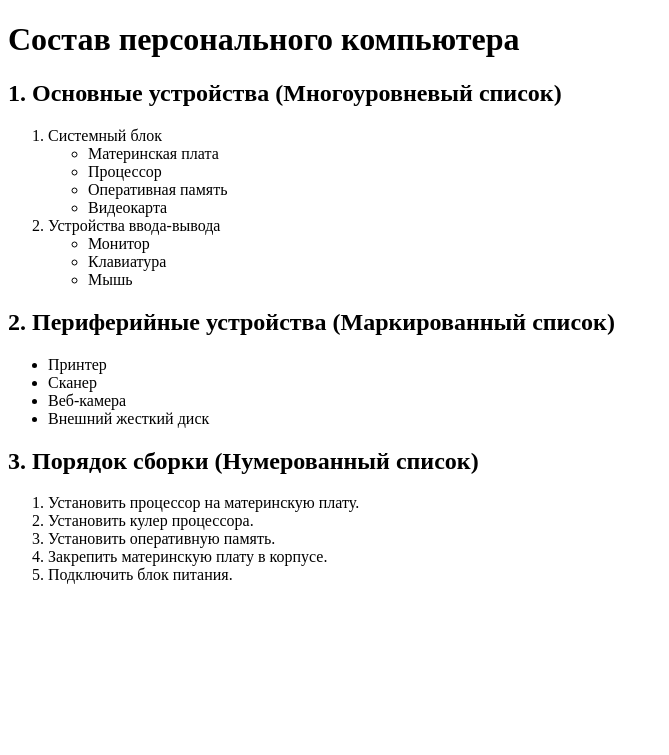
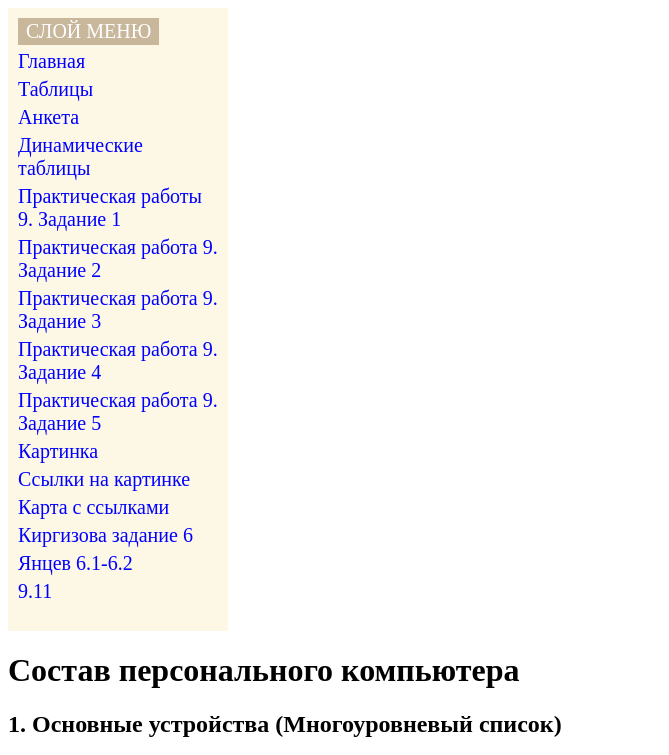
Before and after one commit to flupiy/Webraz, a plain HTML site: page Список.html in a window 1280 px wide. Shown: the top 755 px of the page, without its empty margins (0-669 px from the left). Drawn offline with Linux system fonts and the light colour scheme.

Commit message:
Update Список.html

```diff
--- a/Список.html
+++ b/Список.html
@@ -6,6 +6,26 @@
     <title>Состав персонального компьютера</title>
     <!-- Подключаем внешний CSS-файл -->
     <link rel="stylesheet" href="style.css">
+    <div class="menu-container">
+        <div class="menu-title">СЛОЙ МЕНЮ</div>
+        <br>
+        <a href="index.html" class="menu-link">Главная</a>
+        <a href="tablicy.html" class="menu-link">Таблицы</a>
+        <a href="anketa.html" class="menu-link">Анкета</a>
+      <a href="zadanie_5.html" class="menu-link">Динамические таблицы</a>
+      <a href="Ex4.html" class="menu-link">Практическая работы 9. Задание 1</a>
+      <a href="Ex5.html" class="menu-link">Практическая работа 9. Задание 2</a>
+      <a href="Ex6.html" class="menu-link">Практическая работа 9. Задание 3</a>
+      <a href="Ex7.html" class="menu-link">Практическая работа 9. Задание 4</a>
+      <a href="Ex8.html" class="menu-link">Практическая работа 9. Задание 5</a>
+    <a href="Ex13.html" class="menu-link">Картинка</a>
+      <a href="uprazhnenie_15.html" class="menu-link">Ссылки на картинке</a>
+      <a href="map5.html" class="menu-link">Карта с ссылками</a>
+      <a href="Ex15.html" class="menu-link">Киргизова задание 6</a>
+      <a href="k1.html" class="menu-link">Янцев 6.1-6.2</a>
+      <a href="kvadrat.html" class="menu-link">9.11</a>
+      <br>
+    </div>
 </head>
 <body>
 
```
